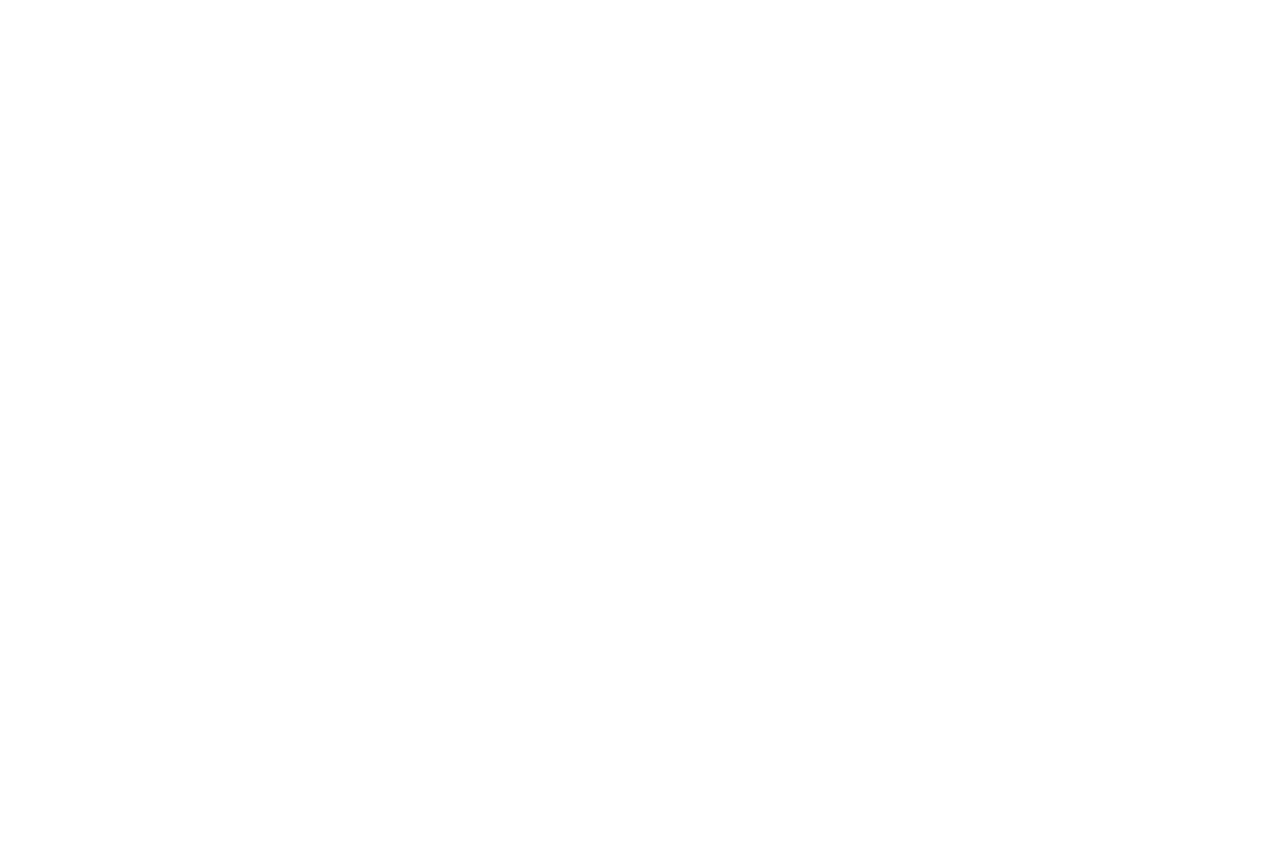
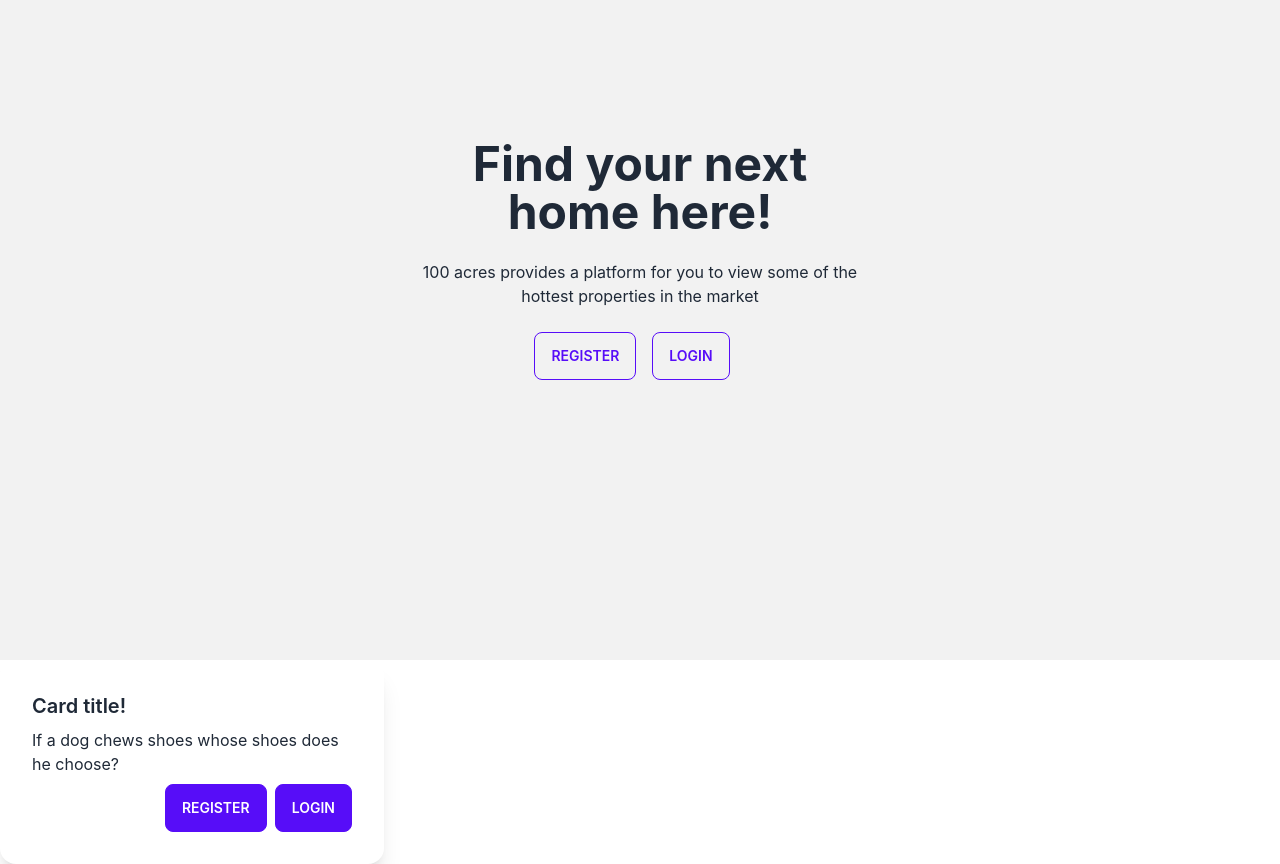
Before and after one commit to JaswanthP6878/101acres, a React (Create React App) app in the folder client/: page / in a window 1280 px wide. Shown: the part 140-1004 px from the top of the page. Before the commit the page ends 800 px from the top, so only its background shows below. Built offline with nearby package versions, Linux system fonts and the light colour scheme.

Commit message:
added landing page(still needs changes)

```diff
--- a/client/package.json
+++ b/client/package.json
@@ -10,6 +10,7 @@
     "@types/node": "^16.18.14",
     "@types/react": "^18.0.28",
     "@types/react-dom": "^18.0.11",
+    "daisyui": "^2.51.3",
     "react": "^18.2.0",
     "react-dom": "^18.2.0",
     "react-scripts": "5.0.1",
--- a/client/public/index.html
+++ b/client/public/index.html
@@ -1,10 +1,9 @@
 <!DOCTYPE html>
-<html lang="en">
+<html data-theme="light" lang="en">
   <head>
     <meta charset="utf-8" />
     <link rel="icon" href="%PUBLIC_URL%/favicon.ico" />
     <meta name="viewport" content="width=device-width, initial-scale=1" />
-    <meta name="theme-color" content="#000000" />
     <meta
       name="description"
       content="Web site created using create-react-app"
--- a/client/src/App.tsx
+++ b/client/src/App.tsx
@@ -1,11 +1,13 @@
 import React from 'react';
 import './App.css';
 import Navbar from './components/Navbar';
+import LandingPage from './pages/LandingPage';
 
 export default function App() {
     return (
         <React.Fragment>
-            <Navbar />
+            {/* <Navbar /> */}
+            <LandingPage />
         </React.Fragment>
     )
 }
--- a/client/src/components/Navbar.tsx
+++ b/client/src/components/Navbar.tsx
@@ -2,23 +2,33 @@
 
 export default function Navbar() {
     return (
-        // <nav className="navbar">
-        //     <div className='nav-item-container'>
-        //         <div className='nav-item'>
-        //             navItem
-        //         </div>
-        //         <div className='nav-item'>
-        //             <ul className='nav-item-list'>
-        //                 <li>list item</li>
-        //                 <li>list item</li>
-        //                 <li>list item</li>
-        //             </ul>
-        //         </div>
-        //     </div>
-        // </nav>
-
-        <div className="text-3xl">
-                Hello world!
+        <div className="navbar bg-base-100 border-b-2">
+        <div className="navbar-start">
+          <div className="dropdown">
+            <label tabIndex={0} className="btn btn-ghost btn-circle">
+              <svg xmlns="http://www.w3.org/2000/svg" className="h-5 w-5" fill="none" viewBox="0 0 24 24" stroke="currentColor"><path strokeLinecap="round" strokeLinejoin="round" strokeWidth="2" d="M4 6h16M4 12h16M4 18h7" /></svg>
+            </label>
+            <ul tabIndex={0} className="menu menu-compact dropdown-content mt-3 p-2 shadow bg-base-100 rounded-box w-52">
+              <li><a>Homepage</a></li>
+              <li><a>Portfolio</a></li>
+              <li><a>About</a></li>
+            </ul>
+          </div>
         </div>
+        <div className="navbar-center">
+          <a className="btn btn-ghost normal-case text-xl">101Acres</a>
+        </div>
+        <div className="navbar-end">
+          <button className="btn btn-ghost btn-circle">
+            <svg xmlns="http://www.w3.org/2000/svg" className="h-5 w-5" fill="none" viewBox="0 0 24 24" stroke="currentColor"><path strokeLinecap="round" strokeLinejoin="round" strokeWidth="2" d="M21 21l-6-6m2-5a7 7 0 11-14 0 7 7 0 0114 0z" /></svg>
+          </button>
+          <button className="btn btn-ghost btn-circle">
+            <div className="indicator">
+              <svg xmlns="http://www.w3.org/2000/svg" className="h-5 w-5" fill="none" viewBox="0 0 24 24" stroke="currentColor"><path strokeLinecap="round" strokeLinejoin="round" strokeWidth="2" d="M15 17h5l-1.405-1.405A2.032 2.032 0 0118 14.158V11a6.002 6.002 0 00-4-5.659V5a2 2 0 10-4 0v.341C7.67 6.165 6 8.388 6 11v3.159c0 .538-.214 1.055-.595 1.436L4 17h5m6 0v1a3 3 0 11-6 0v-1m6 0H9" /></svg>
+              <span className="badge badge-xs badge-primary indicator-item"></span>
+            </div>
+          </button>
+        </div>
+      </div>
     )
 }
--- /dev/null
+++ b/client/src/pages/LandingPage.tsx
@@ -0,0 +1,28 @@
+import React from "react";
+export default function LandingPage() {
+  return (
+    <div>
+      <div className="hero min-h-screen bg-base-200">
+        <div className="hero-content text-center">
+          <div className="max-w-md">
+            <h1 className="text-5xl font-bold">Find your next home here!</h1>
+            <p className="py-6">100 acres provides a platform for you to view some of the hottest properties in the market</p>
+            <button className="btn btn-outline btn-primary">Register</button>
+            <button className="mx-4 btn btn-outline btn-primary">Login</button>
+          </div>
+        </div>
+      </div>
+      <div className="card w-96 bg-base-100 shadow-xl">
+        <div className="card-body">
+          <h2 className="card-title">Card title!</h2>
+          <p>If a dog chews shoes whose shoes does he choose?</p>
+          <div className="card-actions justify-end">
+            <button className="btn btn-primary">Register</button>
+            <button className="btn btn-primary">Login</button>
+          </div>
+        </div>
+      </div>
+    </div>
+
+  )
+}
--- a/client/tailwind.config.js
+++ b/client/tailwind.config.js
@@ -6,5 +6,5 @@ module.exports = {
   theme: {
     extend: {},
   },
-  plugins: [],
+  plugins: [require("daisyui")],
 }
```
Also changed, not shown: 2 other files (tests, documents, lock files or other folders).
